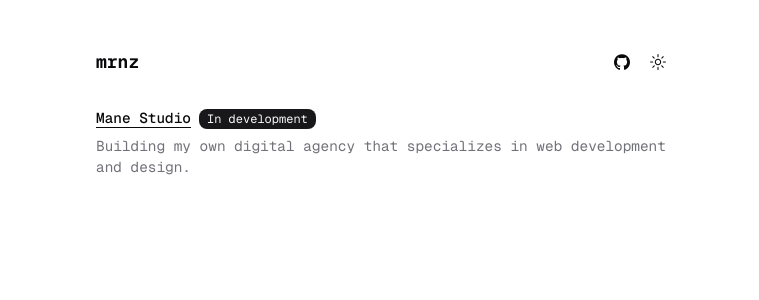
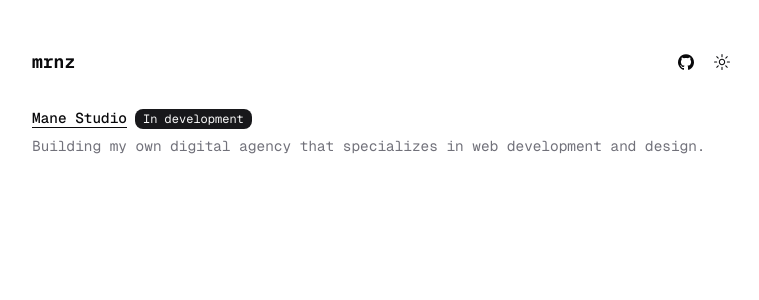
Before and after one commit to mrnzdev/portfolio, a Next.js app: page / in a window 1280 px wide. Shown: the top 300 px of the page, without its empty margins (256-1015 px from the left). Built offline with nearby package versions, Linux system fonts and the light colour scheme.

Commit message:
Refactor tailwind.config.js to update breakpoint value for 'l' screen size

```diff
--- a/tailwind.config.js
+++ b/tailwind.config.js
@@ -13,7 +13,7 @@ module.exports = {
 			center: true,
 			padding: '2rem',
 			screens: {
-				l: '640px',
+				l: '768px',
 			},
 		},
 		extend: {
```
